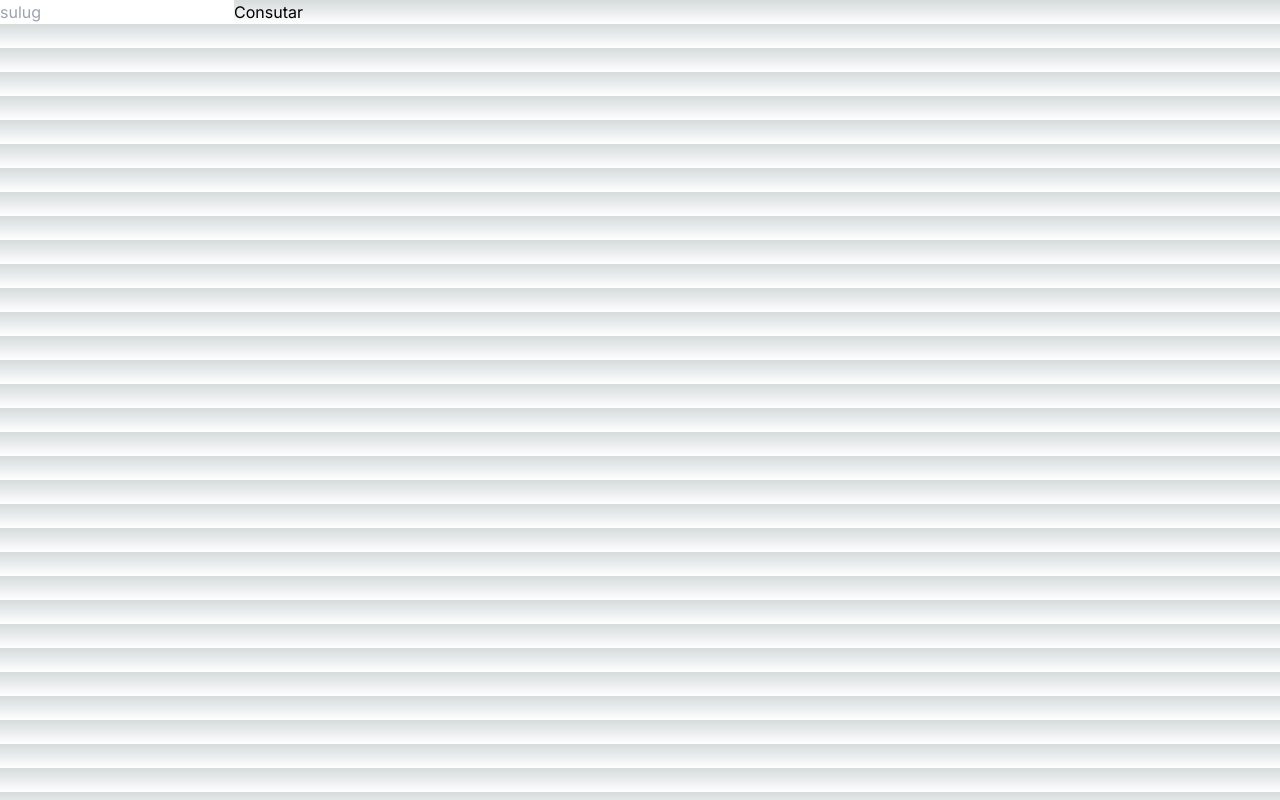
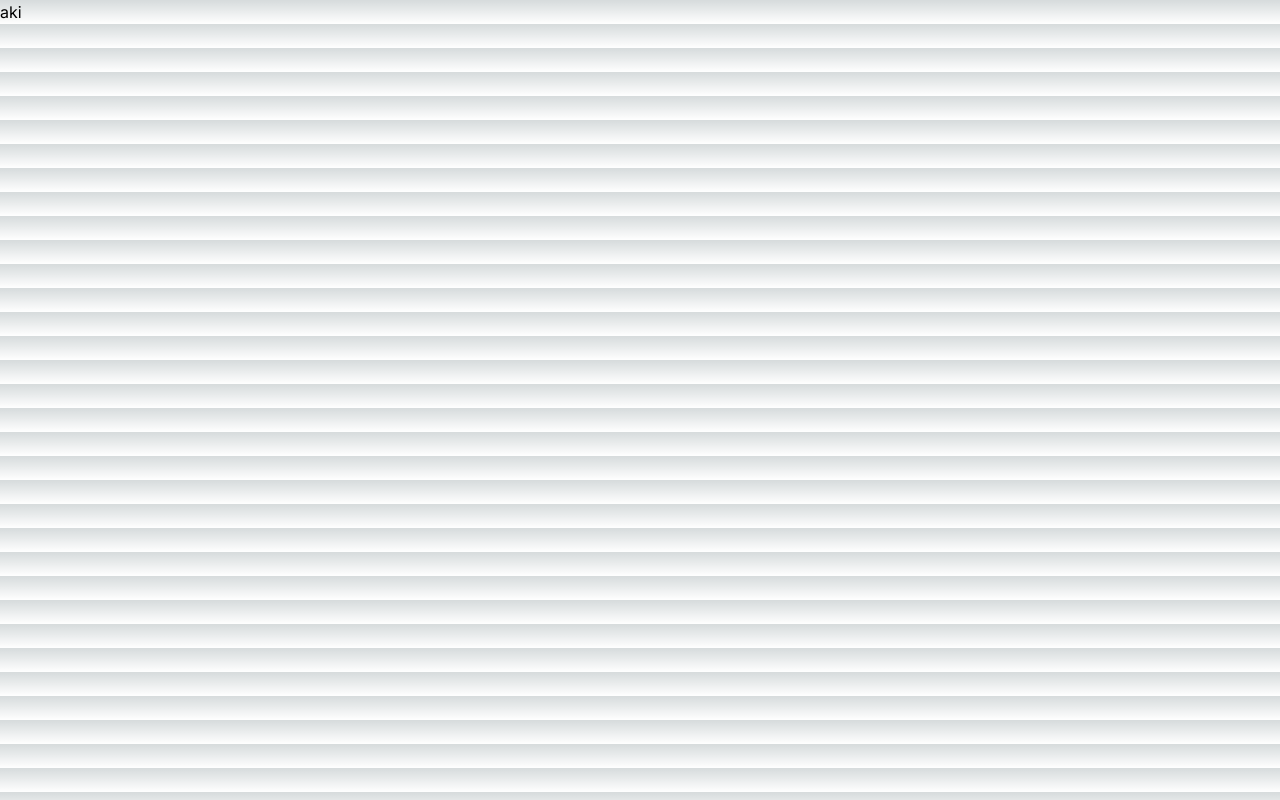
Before and after one commit to adventureandre/desapega-vendas, a Next.js app: page / in a window 1280 px wide. Built offline with nearby package versions, Linux system fonts and the light colour scheme.

Commit message:
Inicialiando Pagina home

```diff
--- a/src/app/layout.tsx
+++ b/src/app/(home)/layout.tsx
@@ -1,7 +1,7 @@
 import type { Metadata } from 'next'
 import { Inter } from 'next/font/google'
 import '@/styles/globals.css'
-import StyledJsxRegistry from '../lib/registry'
+import StyledJsxRegistry from '@/lib/registry'
 
 const inter = Inter({ subsets: ['latin'] })
 
--- /dev/null
+++ b/src/app/(home)/page.tsx
@@ -0,0 +1,3 @@
+export default function Home() {
+  return <main>aki</main>
+}
--- a/src/app/(teste)/layout.tsx
+++ b/src/app/teste/layout.tsx
@@ -1,8 +1,14 @@
+import { Metadata } from 'next'
 import { ReactNode } from 'react'
 
 interface TestLayoutProps {
   children: ReactNode
 }
+
+export const metadata: Metadata = {
+  title: 'Test',
+  description: 'pagina de teste',
+}
 export default async function TestLayout({ children }: TestLayoutProps) {
   return <main>{children}</main>
 }
```
Also changed, not shown: src/app/teste/page.tsx (renamed from src/app/(teste)/page.tsx).
